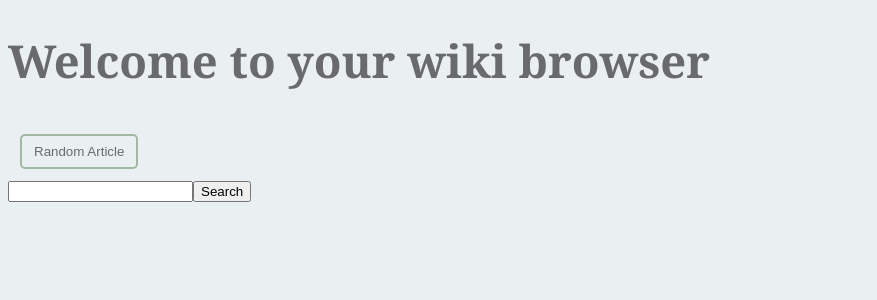
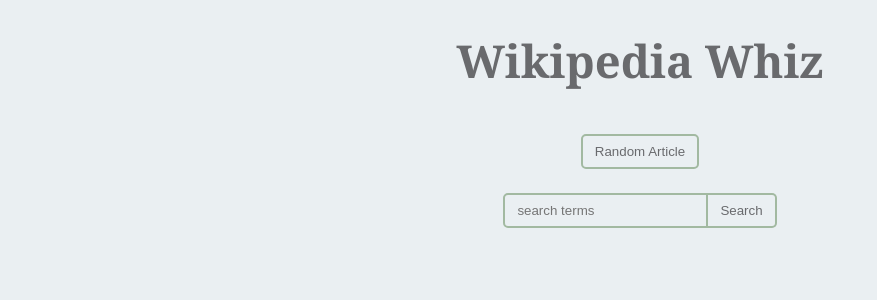
Before and after one commit to StephenHogsten/wikiwhiz, a React app: page / in a window 1280 px wide. Shown: the top 300 px of the page, without its empty margins (0-877 px from the left). Built offline with nearby package versions, Linux system fonts and the light colour scheme.

Commit message:
minor look/feel updates

```diff
--- a/src/client/components/App.jsx
+++ b/src/client/components/App.jsx
@@ -12,8 +12,8 @@
 
       <Switch>
         <Route exact path='/' render={() => (
-          <div className='App'>
-            <h1 className='header'>Welcome to your wiki browser</h1>
+          <div className='app'>
+            <h1 className='header'>Wikipedia Whiz</h1>
             <RandomArticle />
             <SearchBar />
             <SearchResults />
--- a/src/client/components/SearchBar.jsx
+++ b/src/client/components/SearchBar.jsx
@@ -5,17 +5,20 @@
 
 const SearchBar = (props) => (
   <div className='search-bar'>
-    <input id='search-text' />
+    <input
+      id='search-text'
+      placeholder='search terms'
+      onKeyDown={(event) => {
+        if (event.keyCode == 13) {
+          props.onClickSearch(event.target.value)
+        }
+      }}
+    />
     <button
       type='button'
       className={props.searchStatus==REQUESTED? 'search-btn-fetching': 'search-btn'}
       onClick={() => {
         props.onClickSearch(document.querySelector('#search-text').value)
-      }}
-      onKeyDown={(event) => {
-        if (event.keyCode == 12) {
-          props.onClickSearch(document.querySelector('#search-text').value)
-        }
       }}
     >Search</button>
   </div>
--- a/src/client/scss/App.scss
+++ b/src/client/scss/App.scss
@@ -2,6 +2,10 @@
 
 body {
   background-color: $white;
+}
+
+.app {
+  text-align: center;
 }
 
 .header {
@@ -21,8 +25,47 @@
   &:hover {
     background-color: $green;
   }
+  &:focus {
+    @extend .button;
+    outline: none;
+  }
 }
 
-#search-bar {
+#search-text {
+  border-style: solid;
+  border-color: $green;
+  background-color: $white;
+  padding: 8px 12px 8px 12px;
+  margin: 12px 0 12px 12px;
+  border-radius: 5px 0px 0px 5px;
+  color: $dark-gray;
+  &:focus {
+    background-color: $green;
+    outline: none;
+  }
+}
 
+.search-btn {
+  @extend .button;
+  border-radius: 0 5px 5px 0;
+  margin: 0 12px 12px 0;
+  border-left-style: none;
 }
+
+.search-btn-fetching {
+  @extend .search-btn;
+  border-color: $dark-gray;
+  background-color: $dark-gray;
+  color: $light-gray;
+}
+
+.search-results {
+  display: flex;
+  justify-content: center;
+  flex-wrap: wrap;
+}
+
+.one-result {
+  width: 90%;
+  @extend .button;
+}
```
